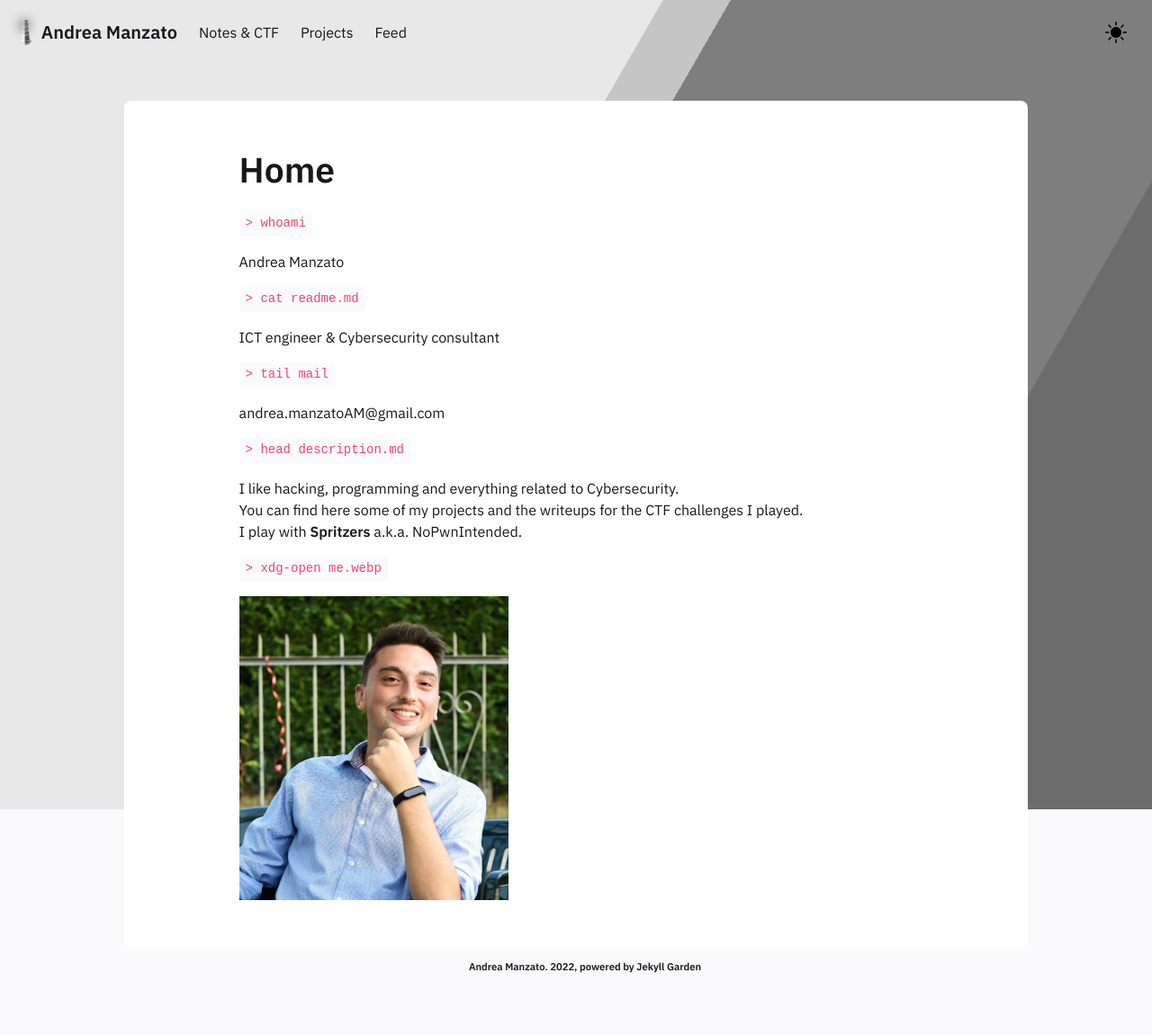
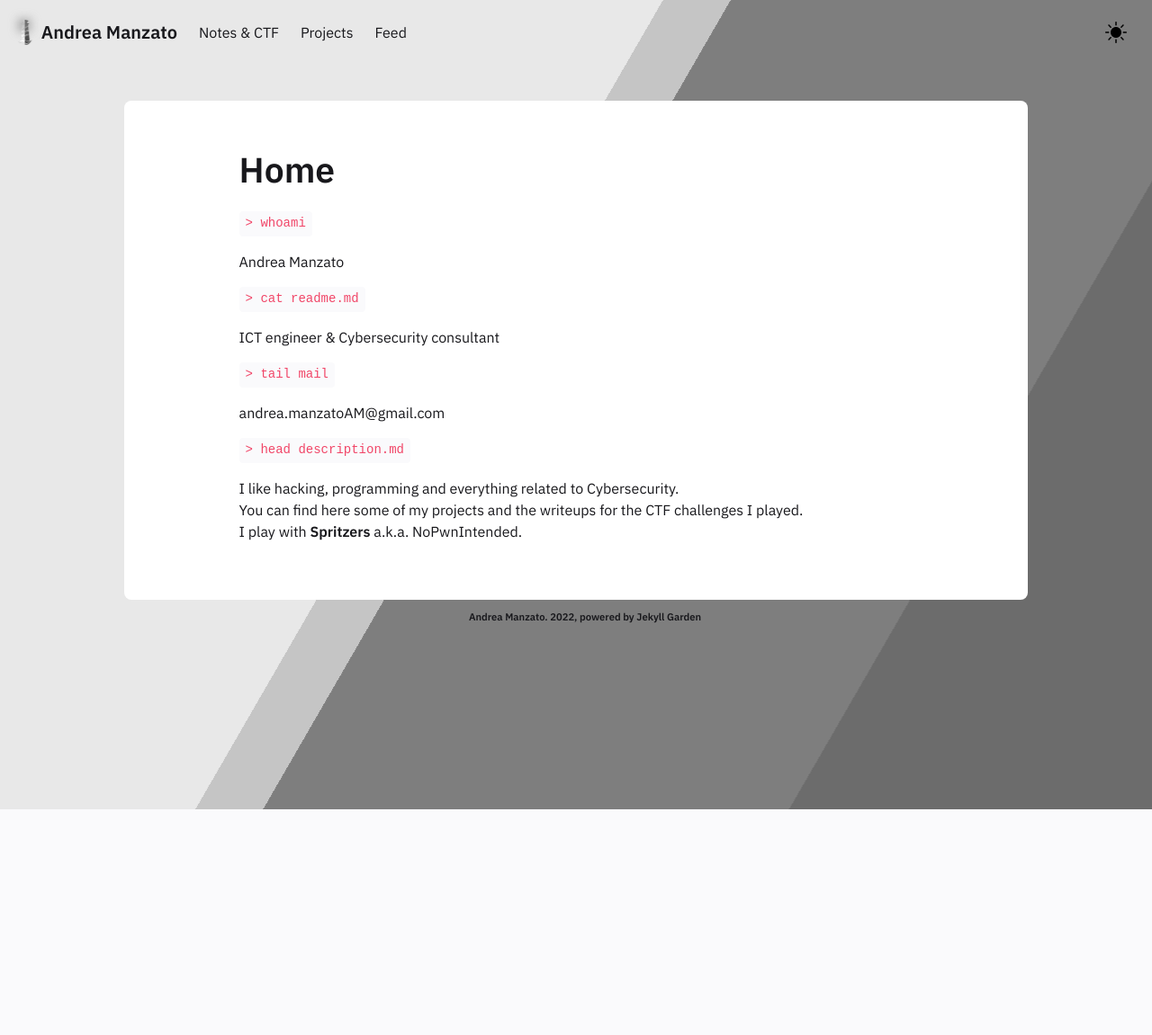
Before and after one commit to AndreaMnzt/andreamnzt.github.io, a Jekyll site: the page built from pages/index.md, in a window 1280 px wide. Shown: the whole page at 90% size. Built offline with Jekyll 4.4.1, drawn with Linux system fonts in a browser that asks for light colours; after the commit the page ends 900 px from its top, so only the background shows below that.

Commit message:
minor_fix

```diff
--- a/_includes/Homepage.html
+++ b/_includes/Homepage.html
@@ -30,7 +30,7 @@
       I play with <a href="https://spritz.math.unipd.it/spritzers.html"><b>Spritzers</b></a>
       a.k.a. NoPwnIntended.
     </p>
-    <p>
+    <!--<p>
       <code class="highlighter-rouge">> xdg-open me.webp</code>
     </p>
       <img
@@ -38,6 +38,6 @@
         src="./../assets/img/profile.webp"
         class="rounded img-fluid"
         style="max-width: 40%"
-      />
+      />-->
 
   </div>
```
